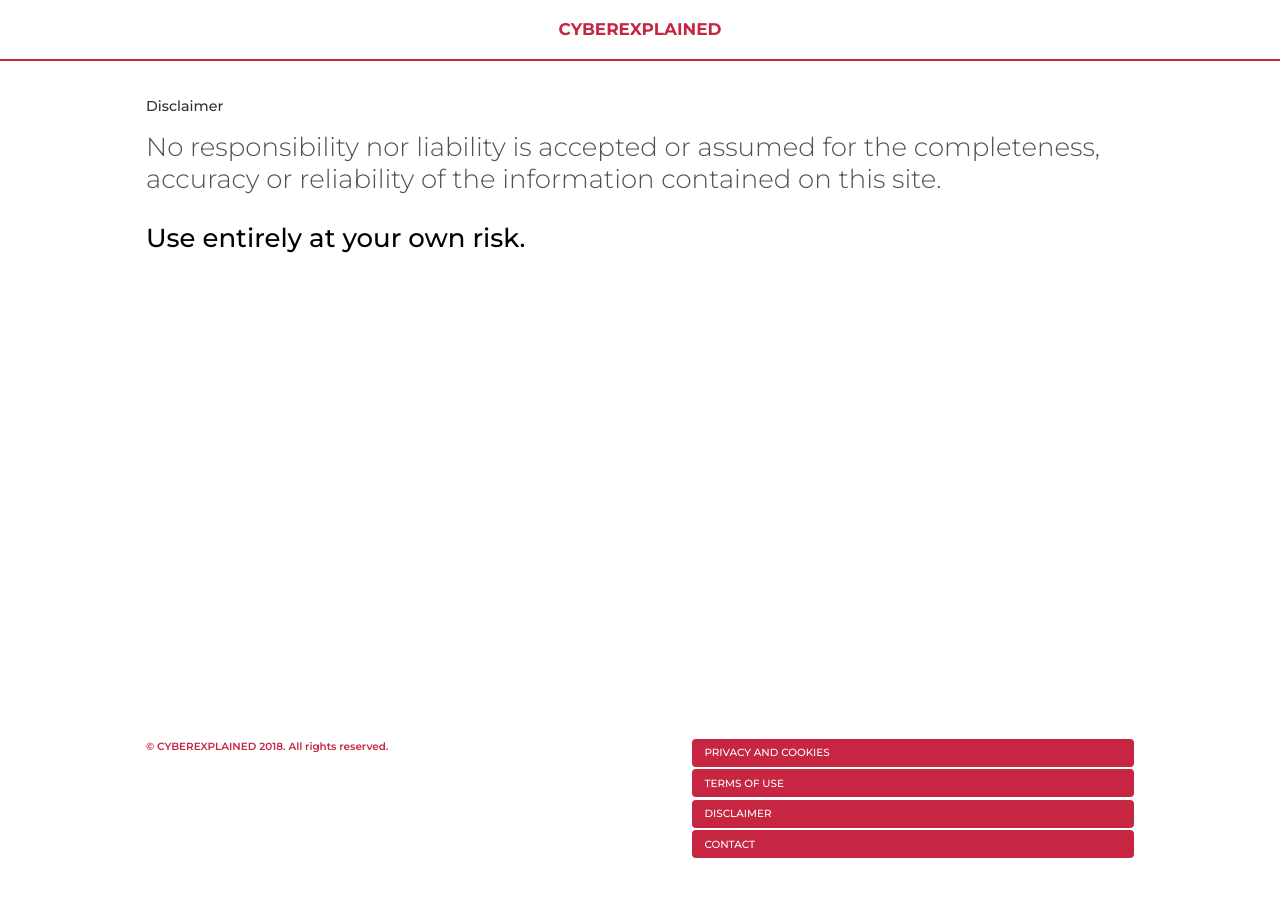
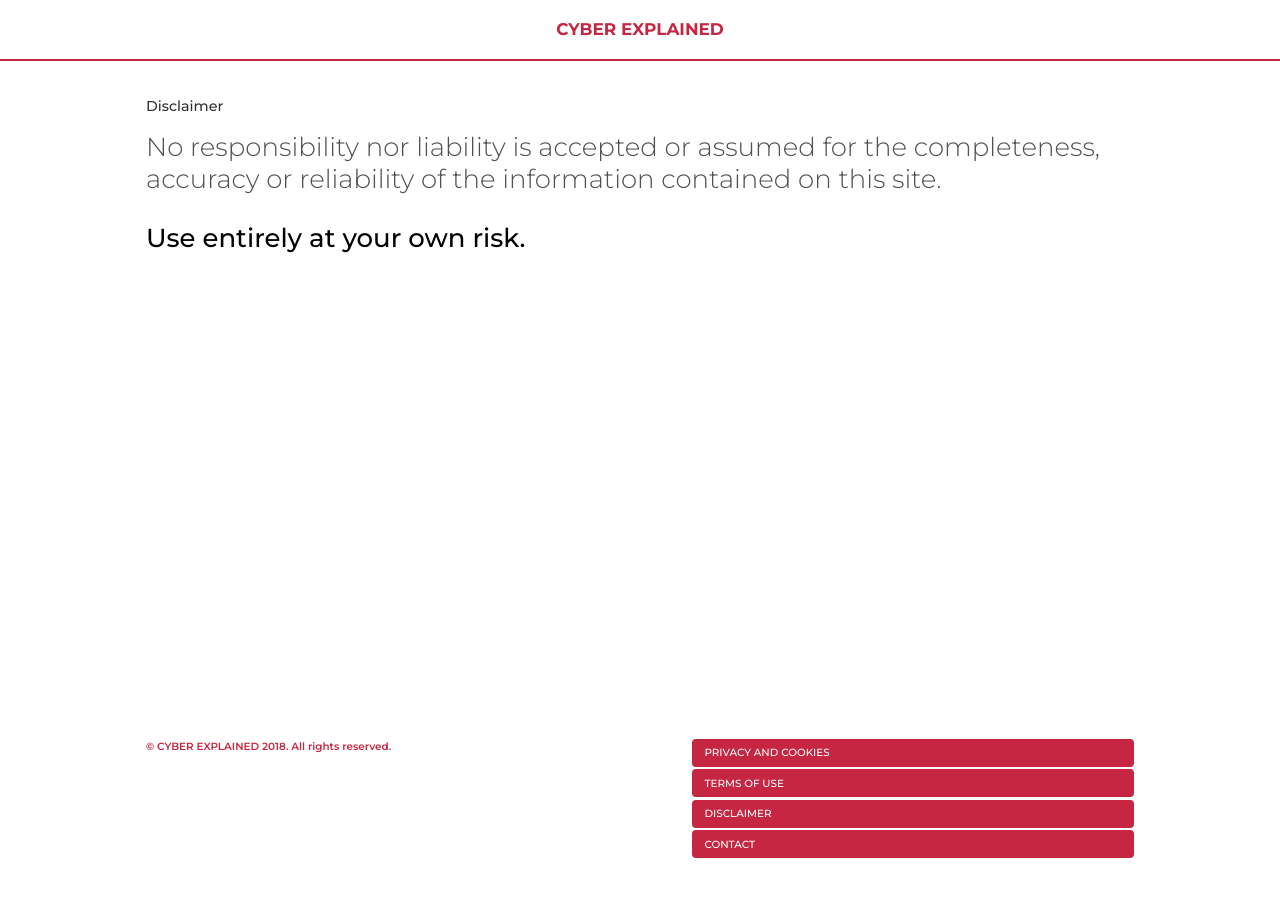
Before and after one commit to cyberexplained/cyberexplained.github.io, a Jekyll site: the page built from disclaimer.md, in a window 1280 px wide. Shown: the top 897 px of the page. Built offline with Jekyll 4.4.1, drawn with Linux system fonts in a browser that asks for light colours; nearby versions of some CDN libraries.

Commit message:
Theme updates.

```diff
--- a/_layouts/default.html
+++ b/_layouts/default.html
@@ -6,7 +6,7 @@
   <body>
     <div class="container content">
       <header class="masthead">
-        <h1 class="masthead-title">CYBEREXPLAINED</h1>
+        <h1 class="masthead-title">CYBER EXPLAINED</h1>
         <!-- <span class="masthead-title">CYBEREXPLAINED</span> -->
       </header>
 
@@ -59,7 +59,7 @@
         <div class="left-panel">
           <div class="copyright">
             <ul>
-              <li>&copy; CYBEREXPLAINED 2018. All rights reserved.</li>
+              <li>&copy; CYBER EXPLAINED 2018. All rights reserved.</li>
             </ul>
           </div>
         </div>
```
